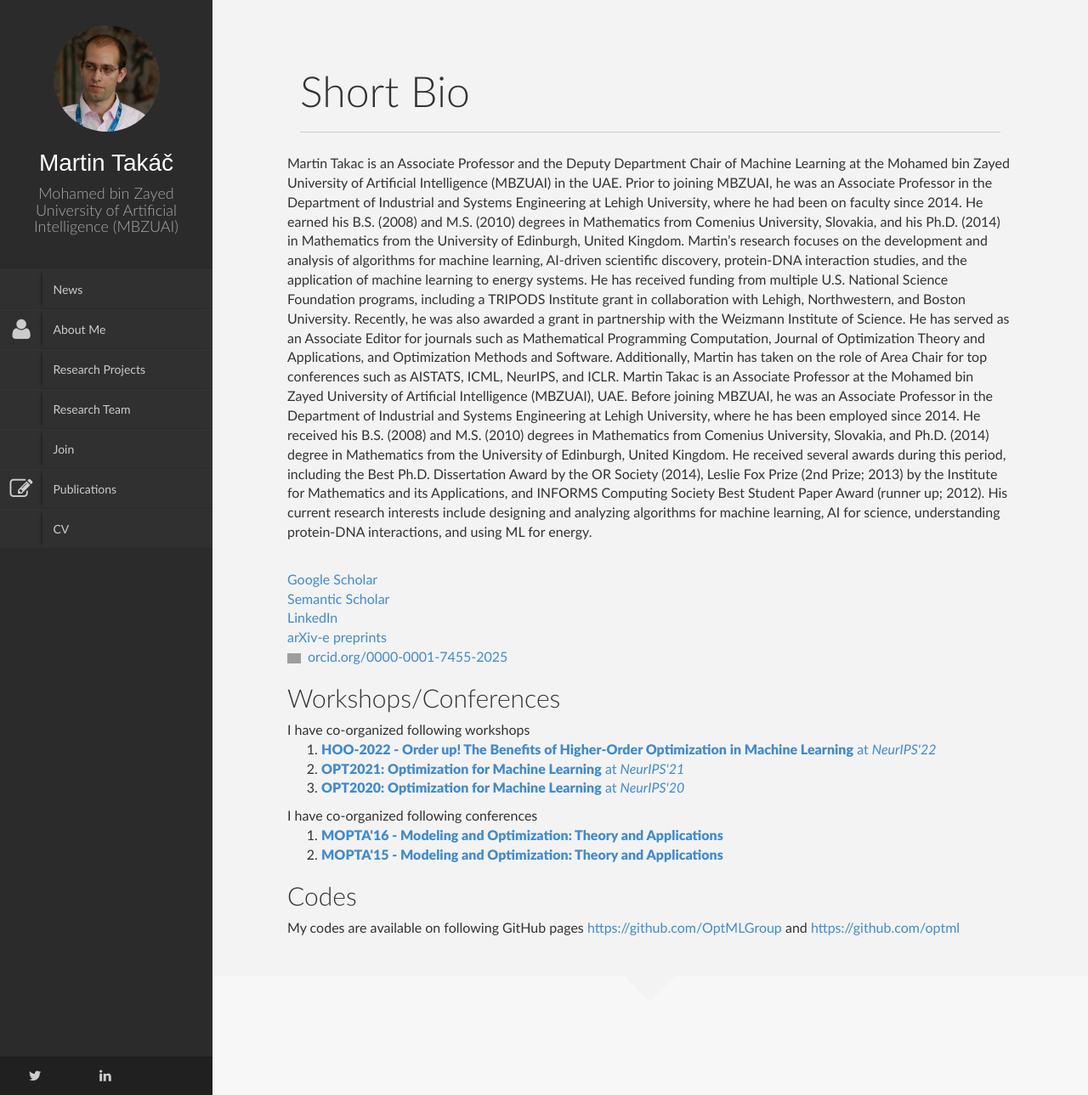
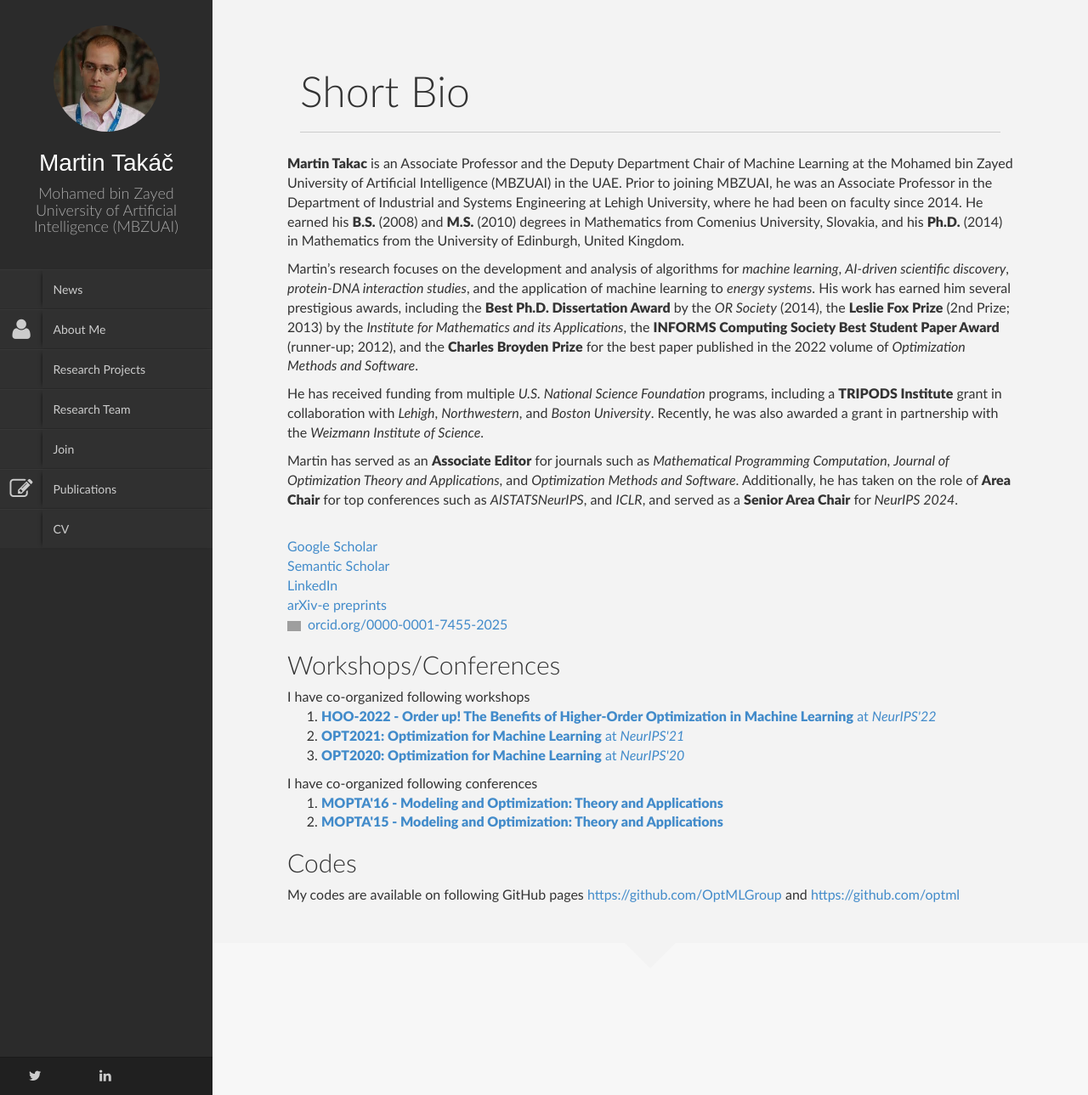
Before and after one commit to martintaki/takac.github.io, a Jekyll site: the page built from About_me.html, in a window 1280 px wide. Shown: the whole page at 85% size. Built offline with Jekyll 4.4.1, drawn with Linux system fonts in a browser that asks for light colours; nearby versions of some CDN libraries; library files that are not in the unit come from our copies; part of the change alters nothing that is shown; grey boxes are pictures that could not be loaded.

Commit message:
update 12-08-2024

```diff
--- a/About_me.html
+++ b/About_me.html
@@ -21,15 +21,35 @@ permalink: /About_me/
 				</div>
 
                 <div class="row">
-                    <p>
 
 
 
+					<p><strong>Martin Takac</strong> is an Associate Professor and the Deputy Department Chair of Machine Learning at the Mohamed bin Zayed University of Artificial Intelligence (MBZUAI) in the UAE. Prior to joining MBZUAI, he was an Associate Professor in the Department of Industrial and Systems Engineering at Lehigh University, where he had been on faculty since 2014. He earned his <strong>B.S.</strong> (2008) and <strong>M.S.</strong> (2010) degrees in Mathematics from Comenius University, Slovakia, and his <strong>Ph.D.</strong> (2014) in Mathematics from the University of Edinburgh, United Kingdom.</p>
+
+<p>Martin’s research focuses on the development and analysis of algorithms for <em>machine learning</em>, <em>AI-driven scientific discovery</em>, <em>protein-DNA interaction studies</em>, and the application of machine learning to <em>energy systems</em>. His work has earned him several prestigious awards, including the <strong>Best Ph.D. Dissertation Award</strong> by the <em>OR Society</em> (2014), the <strong>Leslie Fox Prize</strong> (2nd Prize; 2013) by the <em>Institute for Mathematics and its Applications</em>, the <strong>INFORMS Computing Society Best Student Paper Award</strong> (runner-up; 2012), and the <strong>Charles Broyden Prize</strong> for the best paper published in the 2022 volume of <em>Optimization Methods and Software</em>.</p>
+
+<p>He has received funding from multiple <em>U.S. National Science Foundation</em> programs, including a <strong>TRIPODS Institute</strong> grant in collaboration with <em>Lehigh</em>, <em>Northwestern</em>, and <em>Boston University</em>. Recently, he was also awarded a grant in partnership with the <em>Weizmann Institute of Science</em>.</p>
+
+<p>Martin has served as an <strong>Associate Editor</strong> for
+journals such as <em>Mathematical Programming Computation</em>,
+<em>Journal of Optimization Theory and Applications</em>, and
+<em>Optimization Methods and Software</em>. Additionally, he has taken
+on the role of <strong>Area Chair</strong> for top conferences such as
+<em>AISTATS</em<em>NeurIPS</em>, and <em>ICLR</em>, and served as a <strong>Senior Area Chair</strong> for <em>NeurIPS 2024</em>.</p>
+
+
+                    <p>
+
+<!--
+
 Martin Takac is an Associate Professor and the Deputy Department Chair of Machine Learning at the Mohamed bin Zayed University of Artificial Intelligence (MBZUAI) in the UAE. Prior to joining MBZUAI, he was an Associate Professor in the Department of Industrial and Systems Engineering at Lehigh University, where he had been on faculty since 2014. He earned his B.S. (2008) and M.S. (2010) degrees in Mathematics from Comenius University, Slovakia, and his Ph.D. (2014) in Mathematics from the University of Edinburgh, United Kingdom.
 Martin’s research focuses on the development and analysis of algorithms for machine learning, AI-driven scientific discovery, protein-DNA interaction studies, and the application of machine learning to energy systems. He has received funding from multiple U.S. National Science Foundation programs, including a TRIPODS Institute grant in collaboration with Lehigh, Northwestern, and Boston University. Recently, he was also awarded a grant in partnership with the Weizmann Institute of Science. He has served as an Associate Editor for journals such as Mathematical Programming Computation, Journal of Optimization Theory and Applications, and Optimization Methods and Software. Additionally, Martin has taken on the role of Area Chair for top conferences such as AISTATS, ICML, NeurIPS, and ICLR.
+-->
 
 
+<!--
 Martin Takac is an Associate Professor at the Mohamed bin Zayed University of Artificial Intelligence (MBZUAI), UAE. Before joining MBZUAI, he was an Associate Professor in the Department of Industrial and Systems Engineering at Lehigh University, where he has been employed since 2014. He received his B.S. (2008) and M.S. (2010) degrees in Mathematics from Comenius University, Slovakia, and Ph.D. (2014) degree in Mathematics from the University of Edinburgh, United Kingdom. He received several awards during this period, including the Best Ph.D. Dissertation Award by the OR Society (2014), Leslie Fox Prize (2nd Prize; 2013) by the Institute for Mathematics and its Applications, and INFORMS Computing Society Best Student Paper Award (runner up; 2012). His current research interests include designing and analyzing algorithms for machine learning, AI for science, understanding protein-DNA interactions, and using ML for energy.
+-->
 
 <!--
 Martin received funding from various U.S. National Science Foundation programs (including through a TRIPODS Institute grant awarded to him and his collaborators at Lehigh, Northwestern, and Boston University) and recently was awarded a grant with the Weizmann Institute of Science.  He served as an Associate Editor for Mathematical Programming Computation, Journal of Optimization Theory and Applications, and Optimization Methods and Software, and as area chair for ICLR and AISTATS. Martin currently serves as an area chair at ICML and NeurIPS.
```
